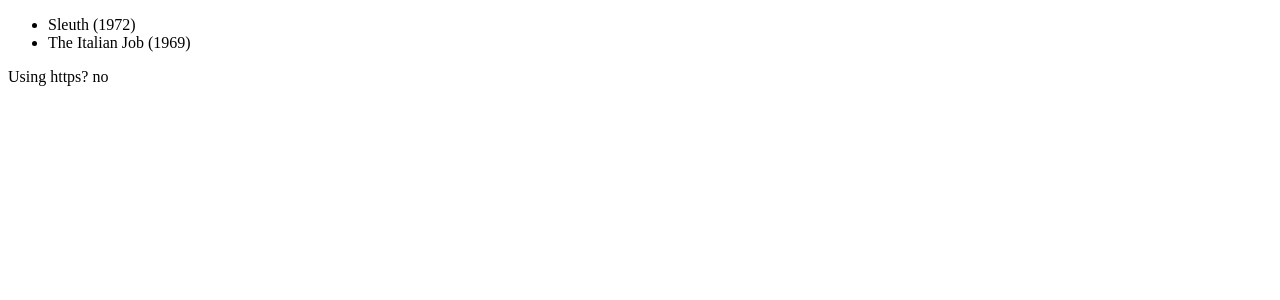
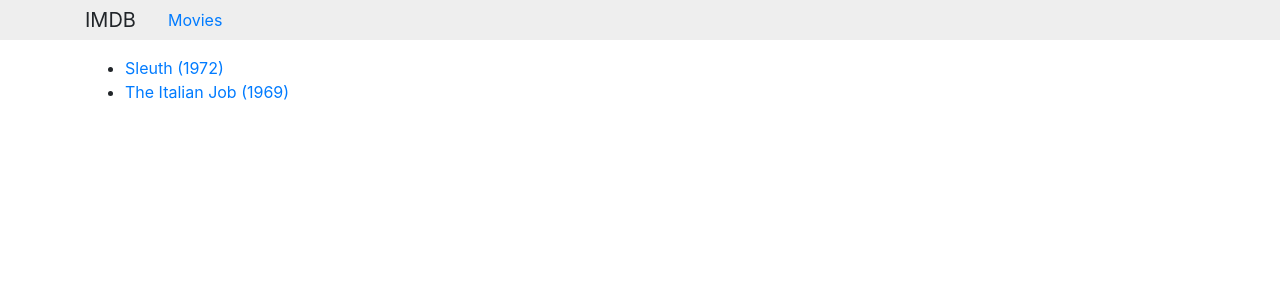
Before and after one commit to nguyendan07/imdb, a Django app: page /movies in a window 1280 px wide. Shown: the top 300 px of the page. Run offline with Django 3.2, Linux system fonts and the light colour scheme; data comes from the database, SQL or seed files in the repository; some libraries are stand-ins or nearby versions.

Commit message:
add base template and creating the MovieDetail view

```diff
--- a/config/settings.py
+++ b/config/settings.py
@@ -55,7 +55,7 @@ ROOT_URLCONF = 'config.urls'
 TEMPLATES = [
     {
         'BACKEND': 'django.template.backends.django.DjangoTemplates',
-        'DIRS': [],
+        'DIRS': [os.path.join(BASE_DIR, 'templates')],
         'APP_DIRS': True,
         'OPTIONS': {
             'context_processors': [
--- a/core/templates/core/movie_list.html
+++ b/core/templates/core/movie_list.html
@@ -1,22 +1,16 @@
-<!DOCTYPE html>
-<html lang="en">
-<head>
-    <meta charset="UTF-8">
-    <meta name="viewport" content="width=device-width, initial-scale=1.0">
-    <meta http-equiv="X-UA-Compatible" content="ie=edge">
-    <title>Movie List</title>
-</head>
-<body>
+{% extends 'base.html' %}
+{% block title %}
+    All The Movies
+{% endblock %}
+
+{% block main %}
 <ul>
     {% for movie in object_list %}
-            <li>{{ movie }}</li>
+    <li>
+        <a href="{% url 'core:MovieDetail' pk=movie.id %}">{{ movie }}</a>
+    </li>
     {% empty %}
     <li>No movie yet.</li>
     {% endfor %}
 </ul>
-    <p>
-        Using https?
-        {{ request.is_secure|yesno }}
-    </p>
-</body>
-</html>
+{% endblock %}
--- a/core/urls.py
+++ b/core/urls.py
@@ -6,5 +6,6 @@ app_name = 'core'
 
 
 urlpatterns = [
-    path('movies', views.MovieList.as_view(), name='MovieList')
+    path('movies', views.MovieList.as_view(), name='MovieList'),
+    path('movie/<int:pk>', views.MovieDetail.as_view(), name='MovieDetail'),
 ]
--- a/core/views.py
+++ b/core/views.py
@@ -1,7 +1,11 @@
-from django.views.generic import ListView
+from django.views.generic import (ListView, DetailView)
 
 from .models import Movie
 
 
 class MovieList(ListView):
     model = Movie
+
+
+class MovieDetail(DetailView):
+    model = Movie
--- /dev/null
+++ b/templates/base.html
@@ -0,0 +1,48 @@
+<!doctype html>
+<html lang="en">
+  <head>
+    <!-- Required meta tags -->
+    <meta charset="utf-8">
+    <meta name="viewport" content="width=device-width, initial-scale=1, shrink-to-fit=no">
+    <meta http-equiv="X-UA-Compatible" content="ie=edge">
+
+    <!-- Bootstrap CSS -->
+    <link rel="stylesheet" href="https://stackpath.bootstrapcdn.com/bootstrap/4.3.1/css/bootstrap.min.css" integrity="sha384-ggOyR0iXCbMQv3Xipma34MD+dH/1fQ784/j6cY/iJTQUOhcWr7x9JvoRxT2MZw1T" crossorigin="anonymous">
+
+    <title>{% block title %}IMDB{% endblock %}</title>
+
+    <style>
+        .imdb-masthead {
+            background-color: #eee;
+            margin-bottom: 1em;
+        }
+    </style>
+  </head>
+  <body>
+    <div class="imdb-masthead">
+        <div class="container">
+            <nav class="nav">
+                <div class="navbar-brand">IMDB</div>
+                <a href="{% url 'core:MovieList' %}" class="nav-link">Movies</a>
+            </nav>
+        </div>
+    </div>
+
+    <div class="container">
+        <div class="row">
+            <div class="col-sm-8 imdb-main">
+                {% block main %}{% endblock %}
+            </div>
+            <div class="col-sm-3 offset-sm-1 imdb-sidebar">
+                {% block sidebar %}{% endblock %}
+            </div>
+        </div>
+    </div>
+
+    <!-- Optional JavaScript -->
+    <!-- jQuery first, then Popper.js, then Bootstrap JS -->
+    <script src="https://code.jquery.com/jquery-3.3.1.slim.min.js" integrity="sha384-q8i/X+965DzO0rT7abK41JStQIAqVgRVzpbzo5smXKp4YfRvH+8abtTE1Pi6jizo" crossorigin="anonymous"></script>
+    <script src="https://cdnjs.cloudflare.com/ajax/libs/popper.js/1.14.7/umd/popper.min.js" integrity="sha384-UO2eT0CpHqdSJQ6hJty5KVphtPhzWj9WO1clHTMGa3JDZwrnQq4sF86dIHNDz0W1" crossorigin="anonymous"></script>
+    <script src="https://stackpath.bootstrapcdn.com/bootstrap/4.3.1/js/bootstrap.min.js" integrity="sha384-JjSmVgyd0p3pXB1rRibZUAYoIIy6OrQ6VrjIEaFf/nJGzIxFDsf4x0xIM+B07jRM" crossorigin="anonymous"></script>
+  </body>
+</html>
```
Also changed, not shown: core/templates/core/movie_detail.html (added, +20 -0 lines). Lines whose indentation alone changed are shown as unchanged.
